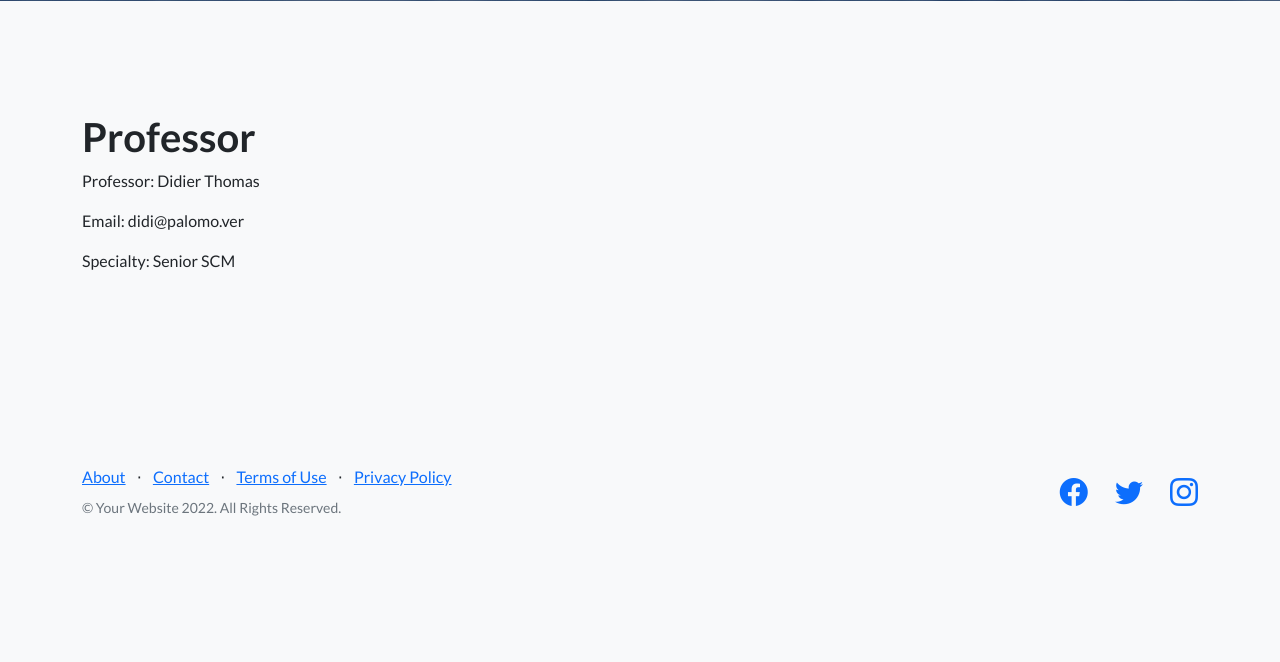
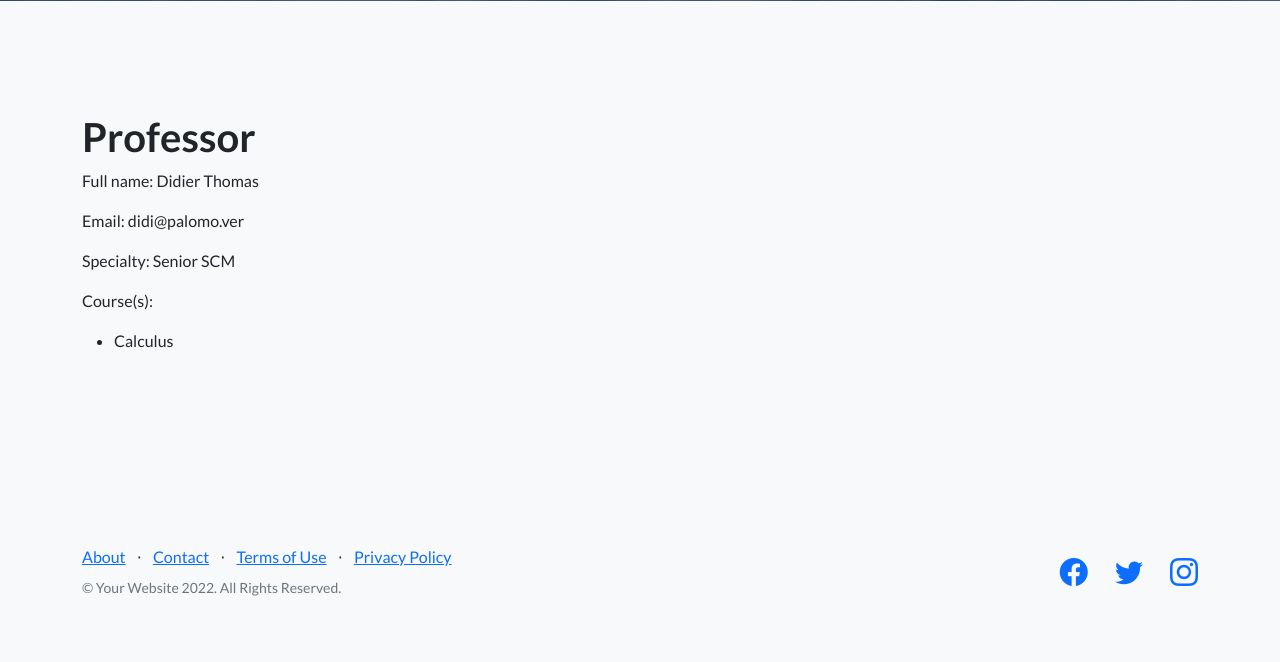
Before and after one commit to ElChahuistle/proyectoCoder, a Django app: page /professor/3/ in a window 1280 px wide. Shown: the part 555-1217 px from the top of the page. Before the commit the page ends 1071 px from the top, so only its background shows below. Run offline with Django 4.2, Linux system fonts and the light colour scheme; data comes from the database, SQL or seed files in the repository; some libraries are stand-ins or nearby versions.

Commit message:
Addition of models relationships. * Models now relate accordingly between them. * Added related data details to views.

```diff
--- /dev/null
+++ b/AppCoder/forms.py
@@ -0,0 +1 @@
+from django.forms import BaseFormSet
--- a/AppCoder/models.py
+++ b/AppCoder/models.py
@@ -1,15 +1,4 @@
 from django.db import models
-
-
-class Course(models.Model):
-    name = models.CharField(max_length=40)
-    attendees = models.IntegerField()
-
-    def __str__(self) -> str:
-        return self.name + ' (' + str(self.attendees) + ')'
-
-    class Meta:
-        ordering = ['name']
 
 
 class Student(models.Model):
@@ -17,10 +6,17 @@ class Student(models.Model):
     last_name = models.CharField(max_length=30)
     email = models.EmailField()
 
+    def get_courses(self):
+        return Course.objects.filter(students=self)
+
+    def get_deliverable(self):
+        return Deliverable.objects.filter(studentdeliverables__student=self)
+
     def __str__(self):
         return f'{self.first_name} {self.last_name}'
 
     class Meta:
+        verbose_name_plural = 'Students'
         ordering = ['first_name', 'last_name']
 
 
@@ -30,17 +26,48 @@ class Professor(models.Model):
     email = models.EmailField()
     specialty = models.CharField(max_length=30)
 
+    def get_courses(self):
+        return Course.objects.filter(professor=self)
+
     def __str__(self):
         return f'{self.first_name} {self.last_name}'
 
     class Meta:
+        verbose_name_plural = 'Professors'
         ordering = ['first_name', 'last_name']
+
+
+class Course(models.Model):
+    name = models.CharField(max_length=40)
+    attendees = models.IntegerField()
+    students = models.ManyToManyField(Student)
+    professor = models.ForeignKey(Professor, on_delete=models.CASCADE, null=True, default=None)
+
+    def get_students(self):
+        return self.students.all()
+
+    def __str__(self) -> str:
+        return self.name
+
+    class Meta:
+        verbose_name_plural = 'Courses'
+        ordering = ['name']
 
 
 class Deliverable(models.Model):
     name = models.CharField(max_length=30)
     due_date = models.DateField()
-    delivered = models.BooleanField()
+    course = models.ForeignKey(Course, on_delete=models.CASCADE)
 
     def __str__(self):
-        return f'{self.name}'
+        return f'{self.name} ({self.course})'
+
+    class Meta:
+        verbose_name_plural = 'Deliverables'
+        ordering = ['name']
+
+
+class StudentDeliverables(models.Model):
+    student = models.ForeignKey(Student, on_delete=models.CASCADE)
+    deliverable = models.ForeignKey(Deliverable, on_delete=models.CASCADE)
+    delivered = models.BooleanField()
--- a/AppCoder/urls.py
+++ b/AppCoder/urls.py
@@ -1,6 +1,7 @@
 from django.urls import path
 
 from AppCoder import views
+from AppCoder.models import Course, Student, Professor
 
 # Adding variable "app_name" there is no need to write the whole URL in a:href tags.
 # The notation app:name will suffice. In the case of AppCoder, for example a link to
@@ -11,13 +12,13 @@ from AppCoder import views
 app_name = 'AppCoder'
 urlpatterns = [
     path('', views.IndexView.as_view(), name='index'),
-    path('professors/', views.ProfessorsListView.as_view(), name='professors'),
-    path('professor/<int:pk>/', views.ProfessorView.as_view(), name='professor'),
-    path('professor/add/', views.ProfessorCreateView.as_view(), name='add_professor'),
-    path('courses/', views.CoursesListView.as_view(), name='courses'),
-    path('course/<int:pk>/', views.CourseView.as_view(), name='course'),
-    path('course/add/', views.CourseCreateView.as_view(), name='add_course'),
-    path('students/', views.StudentsListView.as_view(), name='students'),
-    path('student/<int:pk>/', views.StudentView.as_view(), name='student'),
-    path('student/add/', views.StudentCreateView.as_view(), name='add_student'),
+    path('professors/', views.EntriesList.as_view(model=Professor), name='professors'),
+    path('professor/<int:pk>/', views.EntryDetails.as_view(model=Professor), name='professor'),
+    path('professor/add/', views.AddEntry.as_view(model=Professor), name='add_professor'),
+    path('courses/', views.EntriesList.as_view(model=Course), name='courses'),
+    path('course/<int:pk>/', views.EntryDetails.as_view(model=Course), name='course'),
+    path('course/add/', views.AddEntry.as_view(model=Course), name='add_course'),
+    path('students/', views.EntriesList.as_view(model=Student), name='students'),
+    path('student/<int:pk>/', views.EntryDetails.as_view(model=Student), name='student'),
+    path('student/add/', views.AddEntry.as_view(model=Student), name='add_student'),
 ]
--- a/AppCoder/views.py
+++ b/AppCoder/views.py
@@ -22,83 +22,35 @@ class IndexView(TemplateView):
         return context
 
 
-class ProfessorsListView(generic.ListView):
-    template_name = 'AppCoder/content_list.html'
-    extra_context = {'model': 'Professors'}
+class EntriesList(generic.ListView):
+    template_name = 'AppCoder/entries_list.html'
 
-    # This is an override of the method get:_queryset to indicate this view which
-    # objects should be displayed, in this particular case, every professor.
-    def get_queryset(self):
-        return Professor.objects.all()
+    def get_context_data(self, **kwargs):
+        context = super().get_context_data(**kwargs)
+        context['heading'] = self.model.__name__ + "s"
+
+        return context
 
 
 # The generic view DetailView expects that the URL will pass ID of a model, in this
 # case, the ID of a professor, but instead of using the field ID, pk (pk = Primary Key) should be used.
-class ProfessorView(generic.DetailView):
-    model = Professor
-    template_name = 'AppCoder/details.html'
-    extra_context = {'model': 'Professor'}
+class EntryDetails(generic.DetailView):
+    template_name = 'AppCoder/entry_details.html'
+
+    def get_context_data(self, **kwargs):
+        context = super().get_context_data(**kwargs)
+        context['heading'] = self.model.__name__
+
+        return context
 
 
-# There are twi things to notice here:
-# 1. This view implements the mode Professor, by doing this the generated view will be linked directly to the model,
-#   so when the data is submit it will be saved directly to the database.
-# 2. The fields to be displayed can be selected in fields variable, in this all of them are been shown, otherwise
-#   create list of the ones needed.
-class ProfessorCreateView(generic.CreateView):
-    model = Professor
-    fields = "__all__"
-    extra_context = {'model': 'Professor'}
-    template_name = 'AppCoder/add_new_object.html'
+class AddEntry(generic.CreateView):
+    template_name = 'AppCoder/add_entry.html'
+    fields = '__all__'
     success_url = '/'  # This is root, then index view will be displayed.
 
+    def get_context_data(self, **kwargs):
+        context = super().get_context_data(**kwargs)
+        context['heading'] = self.model.__name__
 
-# From here on, all the view are going to follow same structure than the previous ones.
-
-
-class CoursesListView(generic.ListView):
-    template_name = 'AppCoder/content_list.html'
-    extra_context = {'model': 'Courses'}
-
-    # This is an override of the method get:_queryset to indicate this view which
-    # objects should be displayed, in this particular case, every professor.
-    def get_queryset(self):
-        return Course.objects.all()
-
-
-class CourseView(generic.DetailView):
-    model = Professor
-    template_name = 'AppCoder/details.html'
-    extra_context = {'model': 'Course'}
-
-
-class CourseCreateView(generic.CreateView):
-    model = Course
-    fields = "__all__"
-    template_name = 'AppCoder/add_new_object.html'
-    extra_context = {'model': 'Course'}
-    success_url = '/'  # This is root, then index view will be displayed.
-
-
-class StudentsListView(generic.ListView):
-    template_name = 'AppCoder/content_list.html'
-    extra_context = {'model': 'Students'}
-
-    # This is an override of the method get:_queryset to indicate this view which
-    # objects should be displayed, in this particular case, every professor.
-    def get_queryset(self):
-        return Student.objects.all()
-
-
-class StudentView(generic.DetailView):
-    model = Student
-    template_name = 'AppCoder/details.html'
-    extra_context = {'model': 'Student'}
-
-
-class StudentCreateView(generic.CreateView):
-    model = Student
-    fields = "__all__"
-    template_name = 'AppCoder/add_new_object.html'
-    extra_context = {'model': 'Student'}
-    success_url = '/'  # This is root, then index view will be displayed.
+        return context
--- a/templates/AppCoder/add_new_object.html
+++ b/templates/AppCoder/add_entry.html
@@ -7,7 +7,7 @@ Add New {{ model }}
 {% block contenido %}
     <section class="features-icons bg-light">
         <div class="container">
-            <h1>New {{ model }}</h1>
+            <h1>New {{ heading }}</h1>
             <div class="row">
                 <div class="col-lg-12">
                     <form method="post">{% csrf_token %}
--- a/templates/AppCoder/details.html
+++ /dev/null
@@ -1,24 +0,0 @@
-{% extends 'AppCoder/base.html' %}
-
-{% block titulo %}
-{{ model }} Details
-{% endblock %}
-
-{% block contenido %}
-<section class="features-icons bg-light">
-    <div class="container">
-    <h1>{{ model }}</h1>
-        {% if model == 'Professor' %}
-            <p>Professor: {{ object.first_name }} {{ object.last_name }}</p>
-            <p>Email: {{ object.email }}</p>
-            <p>Specialty: {{ object.specialty }}</p>
-        {% elif model == 'Student' %}
-            <p>Student: {{ object.first_name }} {{ object.last_name }}</p>
-            <p>Email: {{ object.email }}</p>
-        {% elif model == 'Course' %}
-            <p>Course: {{ object.name }}</p>
-            <p>Attendees count: {{ object.attendees }}</p>
-        {% endif %}
-    </div>
-</section>
-{% endblock %}
--- /dev/null
+++ b/templates/AppCoder/entry_details.html
@@ -0,0 +1,43 @@
+{% extends 'AppCoder/base.html' %}
+
+{% block titulo %}
+{{ heading }} Details
+{% endblock %}
+
+{% block contenido %}
+<section class="features-icons bg-light">
+    <div class="container">
+    <h1>{{ heading }}</h1>
+        {% if heading == 'Professor' %}
+            <p>Full name: {{ object.first_name }} {{ object.last_name }}</p>
+            <p>Email: {{ object.email }}</p>
+            <p>Specialty: {{ object.specialty }}</p>
+            <p>Course(s):</p>
+            <ul>
+            {% for course in object.get_courses %}
+                <li>{{ course }}</li>
+            {% endfor %}
+            </ul>
+        {% elif heading == 'Student' %}
+            <p>Student: {{ object.first_name }} {{ object.last_name }}</p>
+            <p>Email: {{ object.email }}</p>
+            <p>Course(s)</p>
+            <ul>
+            {% for course in object.get_courses %}
+                <li>{{ course }}</li>
+            {% endfor %}
+            </ul>
+        {% elif heading == 'Course' %}
+            <p>Course: {{ object.name }}</p>
+            <p>Attendees count: {{ object.attendees }}</p>
+            <p>Professor: {{ object.professor }}</p>
+            <p>Student(s): </p>
+            <ul>
+            {% for student in object.get_students %}
+                <li>{{ student }}</li>
+            {% endfor %}
+            </ul>
+        {% endif %}
+    </div>
+</section>
+{% endblock %}
```
Also changed, not shown: templates/AppCoder/entries_list.html (renamed from templates/AppCoder/content_list.html, +4 -4 lines), AppCoder/migrations/0001_squashed_0004_alter_course_options_alter_deliverable_options_and_more.py (added), AppCoder/migrations/0004_alter_course_options_alter_deliverable_options_and_more.py (added), AppCoder/migrations/0005_remove_deliverable_professor_alter_course_professor_and_more.py (added), db.sqlite3.
